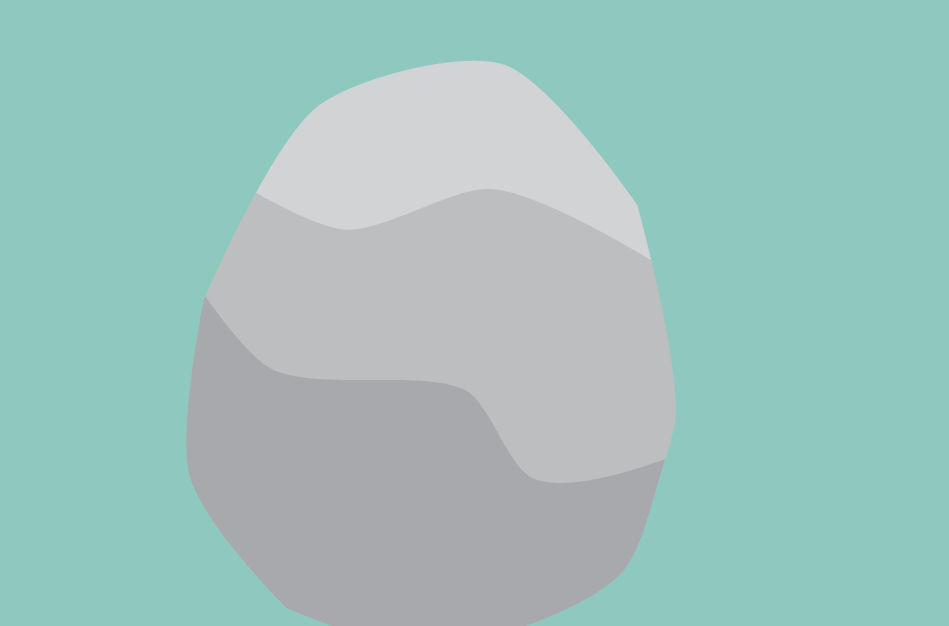
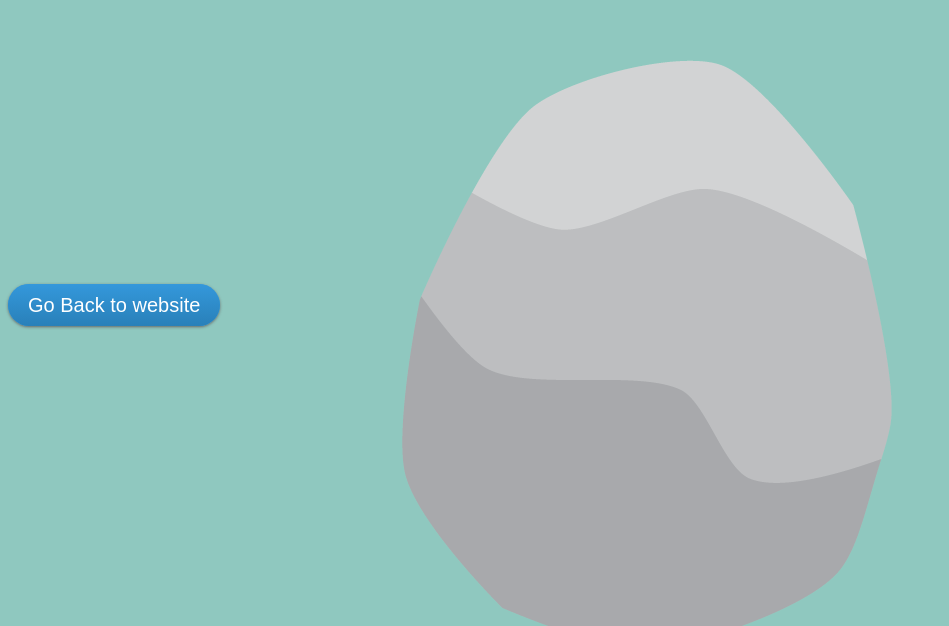
Before and after one commit to askflow1111/rockpaperscissors, a plain HTML site: page index.html in a window 1280 px wide. Shown: the part 191-817 px from the top of the page, without its empty margins (0-949 px from the left). Drawn offline with Linux system fonts and the light colour scheme.

Commit message:
Update index.html

```diff
--- a/index.html
+++ b/index.html
@@ -95,9 +95,39 @@ body {
     font-size: 40px;
 }
 
+.goback {
+  background: #3498db;
+  background-image: -webkit-linear-gradient(top, #3498db, #2980b9);
+  background-image: -moz-linear-gradient(top, #3498db, #2980b9);
+  background-image: -ms-linear-gradient(top, #3498db, #2980b9);
+  background-image: -o-linear-gradient(top, #3498db, #2980b9);
+  background-image: linear-gradient(to bottom, #3498db, #2980b9);
+  -webkit-border-radius: 28;
+  -moz-border-radius: 28;
+  border-radius: 28px;
+  -webkit-box-shadow: 0px 1px 3px #666666;
+  -moz-box-shadow: 0px 1px 3px #666666;
+  box-shadow: 0px 1px 3px #666666;
+  font-family: Arial;
+  color: #ffffff;
+  font-size: 20px;
+  padding: 10px 20px 10px 20px;
+  text-decoration: none;
+}
 
+.goback:hover {
+  background: #3cb0fd;
+  background-image: -webkit-linear-gradient(top, #3cb0fd, #3498db);
+  background-image: -moz-linear-gradient(top, #3cb0fd, #3498db);
+  background-image: -ms-linear-gradient(top, #3cb0fd, #3498db);
+  background-image: -o-linear-gradient(top, #3cb0fd, #3498db);
+  background-image: linear-gradient(to bottom, #3cb0fd, #3498db);
+  text-decoration: none;
+}
 
 </style>
+<a href="https://dash.generalassemb.ly/Our101/build-your-own-personal-website" class="goback">Go Back to website</a>
+
 
 
 <img src="rock.png" class="options" alt="image" id="rockid">
```
